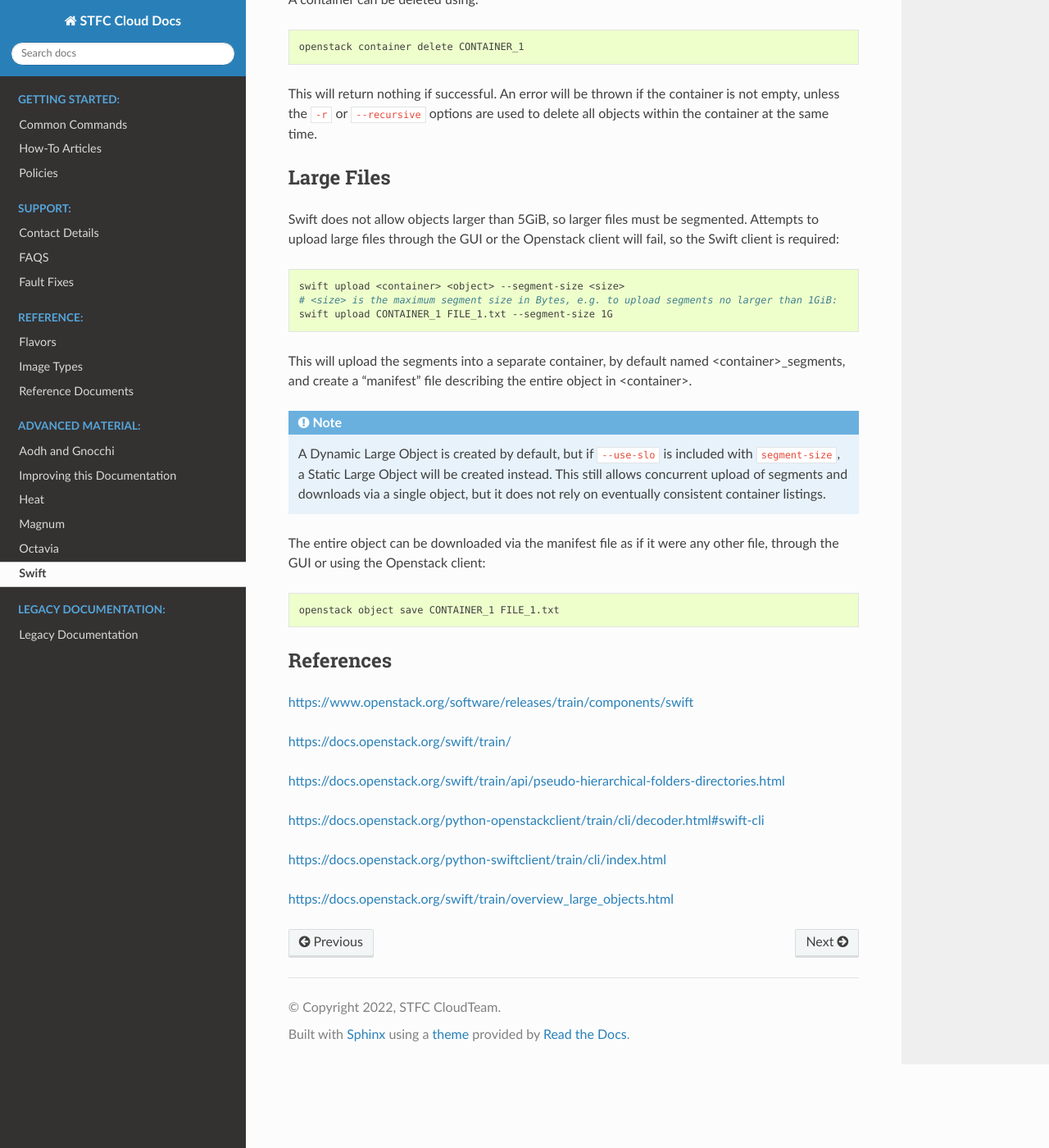
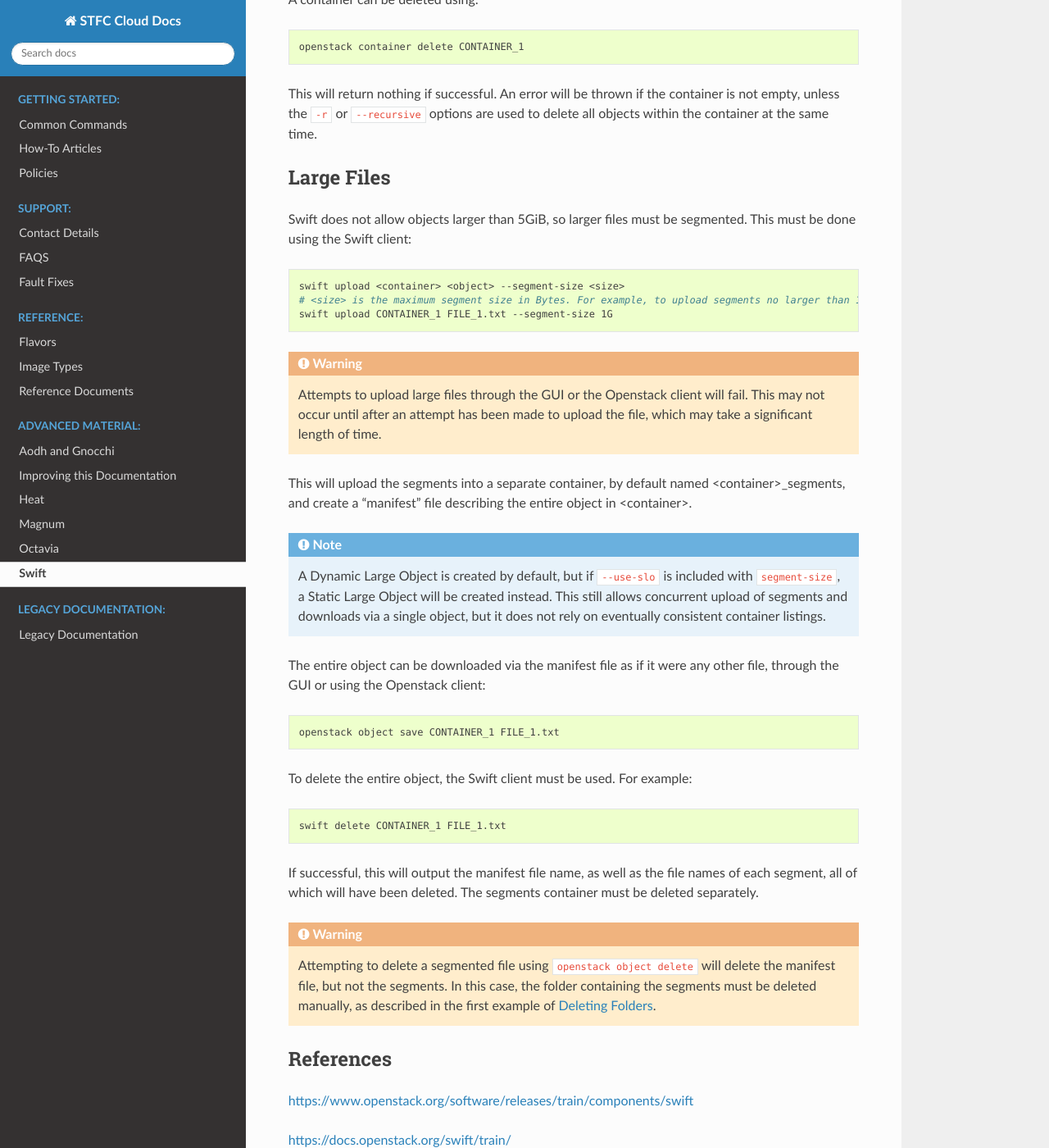
Before and after one commit to stfc/cloud-docs, a Sphinx documentation site: the page built from source/Swift/IntroducingSwift.rst, in a window 1280 px wide and 1400 px high, scrolled down 7886 px. Shown: the whole window at 82% size. Built offline with Sphinx 7.4.7 and the Read the Docs theme 2.0.0, drawn with Linux system fonts in a browser that asks for light colours.

Commit message:
Expand large file information

```diff
--- a/source/Swift/IntroducingSwift.rst
+++ b/source/Swift/IntroducingSwift.rst
@@ -447,13 +447,19 @@ This will return nothing if successful. An error will be thrown if the container
 Large Files
 -----------
 
-Swift does not allow objects larger than 5GiB, so larger files must be segmented. Attempts to upload large files through the GUI or the Openstack client will fail, so the Swift client is required:
+Swift does not allow objects larger than 5GiB, so larger files must be segmented. This must be done using the Swift client:
 
 .. code-block:: bash
 
   swift upload <container> <object> --segment-size <size>
-  # <size> is the maximum segment size in Bytes, e.g. to upload segments no larger than 1GiB:
+  # <size> is the maximum segment size in Bytes. For example, to upload segments no larger than 1GiB:
   swift upload CONTAINER_1 FILE_1.txt --segment-size 1G
+
+
+.. warning::
+
+  Attempts to upload large files through the GUI or the Openstack client will fail.
+  This may not occur until after an attempt has been made to upload the file, which may take a significant length of time.
 
 
 This will upload the segments into a separate container, by default named <container>_segments, and create a "manifest" file describing the entire object in <container>.
@@ -470,6 +476,22 @@ The entire object can be downloaded via the manifest file as if it were any othe
   openstack object save CONTAINER_1 FILE_1.txt
 
 
+To delete the entire object, the Swift client must be used. For example:
+
+.. code-block:: bash
+
+  swift delete CONTAINER_1 FILE_1.txt
+
+
+If successful, this will output the manifest file name, as well as the file names of each segment, all of which will have been deleted.
+The segments container must be deleted separately.
+
+.. warning::
+
+  Attempting to delete a segmented file using ``openstack object delete`` will delete the manifest file, but not the segments.
+  In this case, the folder containing the segments must be deleted manually, as described in the first example of :ref:`swift_cli_delete_folders`.
+
+
 References
 ----------
 
```
